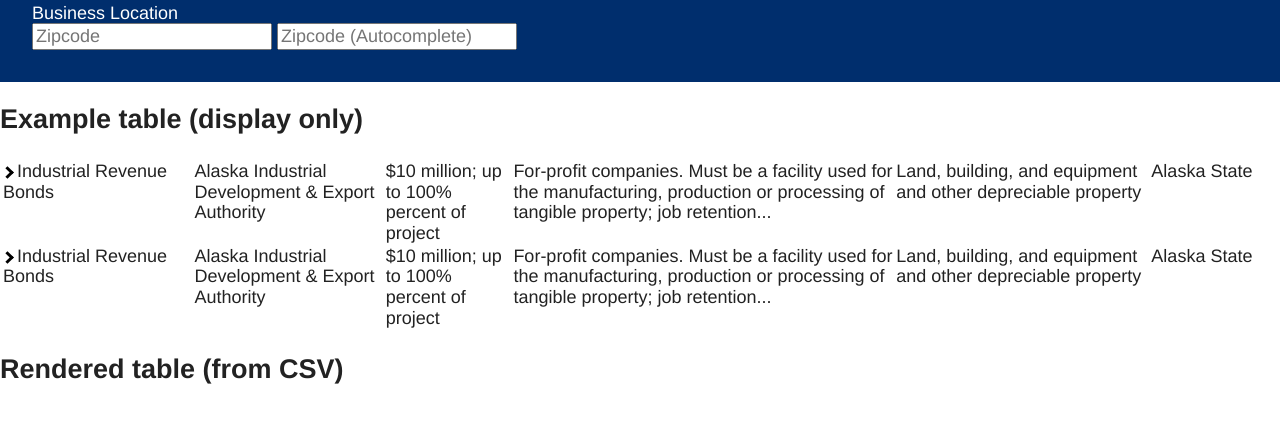
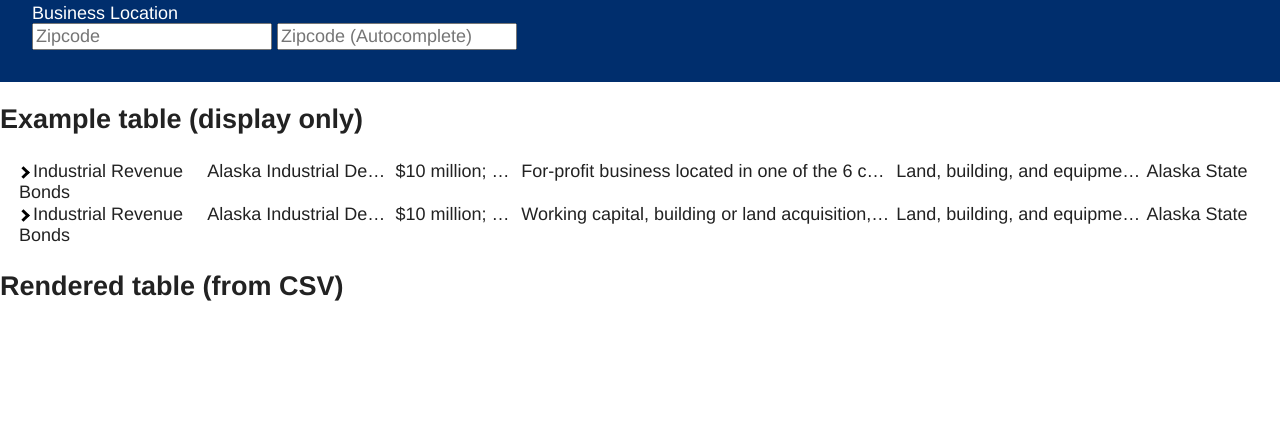
Before and after one commit to USSBA/sba-gov-funding-sources, a website built with Parcel: page index.html in a window 1280 px wide. Shown: the part 119-542 px from the top of the page. Built offline with nearby package versions, Linux system fonts and the light colour scheme; no server answers.

Commit message:
Styles for overflowing td characters and ellipsis and fixed issue with individual row selection

```diff
--- a/css/ussba.css
+++ b/css/ussba.css
@@ -3,10 +3,20 @@ body {
     font-size: 18px;
 }
 
+.unexpanded {
+    height: 1.4rem;
+    overflow: hidden;
+    text-overflow: ellipsis;
+    white-space: nowrap;
+}
+
 .example tr {
     display: grid;
+    grid-gap: .1rem;
     grid-template-columns: 15% 15% 10% 30% 20% 10%;
     grid-template-rows: auto;
+    padding-left: 1rem;
+    padding-right: 1rem;
 }
 
 .arrow {
--- a/index.html
+++ b/index.html
@@ -40,25 +40,23 @@
   <table class="example">
     <tr>
       <td><i class="arrow right" onclick="ToggleExtraFields(event)"></i> Industrial Revenue Bonds</td>
-      <td>Alaska Industrial Development & Export Authority</td>
-      <td>$10 million; up to 100% percent of project</td>
-      <td>For-profit companies.  Must be a facility used for the manufacturing, production or processing of tangible property; job retention...</td>
-      <td>Land, building, and equipment and other depreciable property</td>
-      <td>Alaska State</td>
-      <div style="background-color: #F2FBFF;">
-          <td class="extra collapsed">Type of Fund: Bond</td>
-          <td class="extra collapsed target-applicants">Targeted Applicants: Not Specified</td>
-          <td class="extra collapsed">Phone Number (907) 771-3000</td>
-          <td class="extra collapsed">Website www.aidea.org</td>
-      </div>
+      <td class="basic unexpanded">Alaska Industrial Development & Export Authority</td>
+      <td class="basic unexpanded">$10 million; up to 100% percent of project</td>
+      <td class="basic unexpanded">For-profit business located in one of the 6 counties in the San Luis Valley, which require a very long description to describe how these things work because we need to test truncation and ellipsis and the new digital age we live in</td>
+      <td class="basic unexpanded">Land, building, and equipment and other depreciable property</td>
+      <td class="basic unexpanded">Alaska State</td>
+      <td class="extra collapsed">Type of Fund: Bond</td>
+      <td class="extra collapsed target-applicants">Targeted Applicants: Not Specified</td>
+      <td class="extra collapsed">Phone Number (907) 771-3000</td>
+      <td class="extra collapsed">Website www.aidea.org</td>
     </tr>
     <tr>
       <td><i class="arrow right" onclick="ToggleExtraFields(event)"></i> Industrial Revenue Bonds</td>
-      <td>Alaska Industrial Development & Export Authority</td>
-      <td>$10 million; up to 100% percent of project</td>
-      <td>For-profit companies.  Must be a facility used for the manufacturing, production or processing of tangible property; job retention...</td>
-      <td>Land, building, and equipment and other depreciable property</td>
-      <td>Alaska State</td>
+      <td class="basic unexpanded">Alaska Industrial Development & Export Authority</td>
+      <td class="basic unexpanded">$10 million; up to 100% percent of project</td>
+      <td class="basic unexpanded">Working capital, building or land acquisition, business acquisition, business expansion or startup, furniture and fixtures, machinery and equipment, leasehold improvements, lines of credit</td>
+      <td class="basic unexpanded">Land, building, and equipment and other depreciable property</td>
+      <td class="basic unexpanded">Alaska State</td>
       <td class="extra collapsed">Type of Fund: Bond</td>
       <td class="extra collapsed target-applicants">Targeted Applicants: Not Specified</td>
       <td class="extra collapsed">Phone Number (907) 771-3000</td>
--- a/js/main.js
+++ b/js/main.js
@@ -14,12 +14,31 @@
   }
 })();
 
+var getSiblings = function (elem) {
+  return Array.prototype.filter.call(elem.parentNode.children, function (sibling) {
+      return sibling !== elem;
+  });
+};
+
+
 function ToggleExtraFields(event) {
+  // Change display of arrow clicked
   event.target.classList.toggle("right")
   event.target.classList.toggle("down")
-  Array.from(document.getElementsByClassName("extra")).forEach(
-    function(element, index, array) {
-      element.classList.toggle("collapsed")
+
+  // Create array of all columns in row containing arrow that was clicked
+  const columnsInRowClicked = getSiblings(event.target.closest('td'))
+
+  // Iterate through columns and expand the basic ones and uncollapse (display) the extras
+  columnsInRowClicked.forEach(
+    function(element) {
+      if (element.classList.contains("basic")) {
+        element.classList.toggle("unexpanded")
+      }
+
+      if (element.classList.contains("extra")) {
+        element.classList.toggle("collapsed")
+      }
     }
   )
 }
--- a/js/table-utilties.js
+++ b/js/table-utilties.js
@@ -3,7 +3,7 @@
 })();
 
   function fetchFundingData () {
-    const csv = "https://s3.amazonaws.com/ryan.ussba.io-static/sample-data-large.csv";
+    const csv = "https://s3.amazonaws.com/ryan.ussba.io-static/sample-data-small.csv";
 
     return new Promise((resolve, reject) => {
       Papa.parse(csv, {
@@ -62,6 +62,10 @@
     }
   }
 
+  function truncate(str, n){
+    return (str.length > n) ? str.substr(0, n-1) + '&hellip;' : str;
+  };
+
   async function fetchDataAndRender() {
     const fundingData = await fetchFundingData();
     renderResults(fundingData);
```
Also changed, not shown: js/vendor/getSiblings.js (added, +11 -0 lines).
